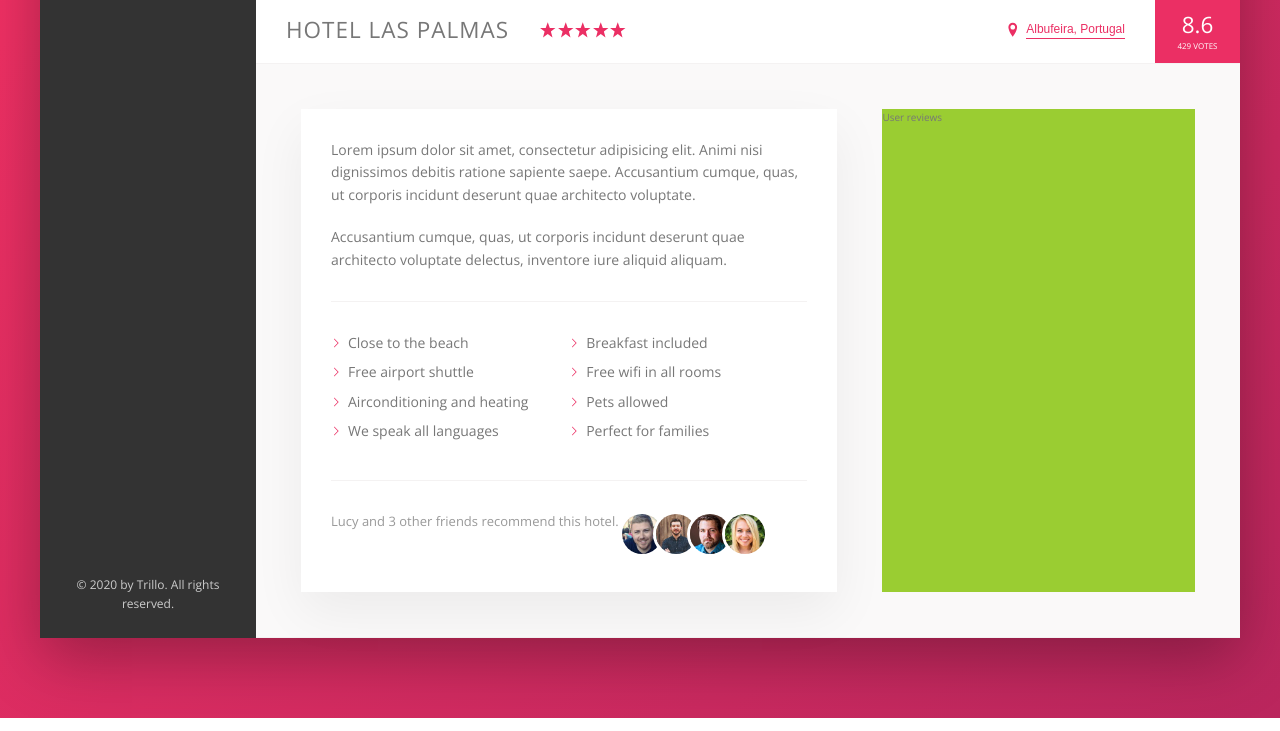
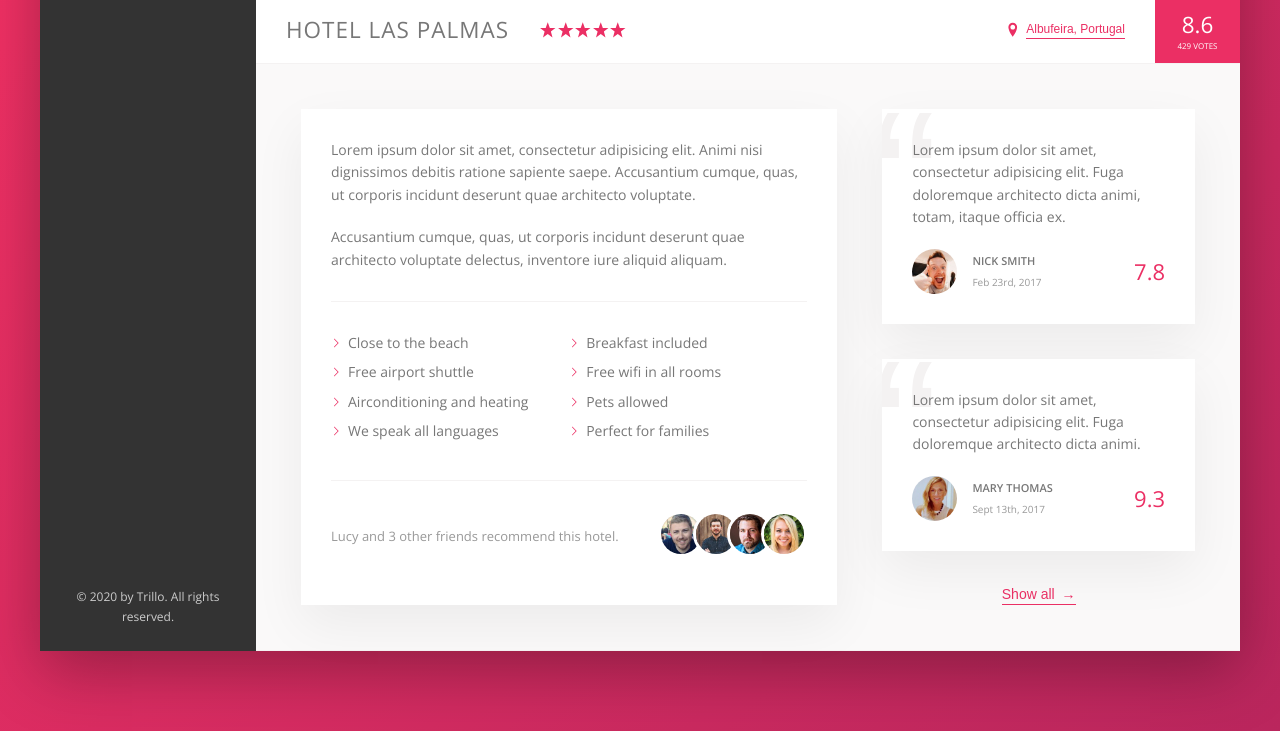
Before and after one commit to lidija-suster/Trillo, a website: page index.html in a window 1280 px wide. Shown: the part 538-1269 px from the top of the page. Drawn offline with nearby package versions, Linux system fonts and the light colour scheme.

Commit message:
Build the User Reviews Section

```diff
--- a/index.html
+++ b/index.html
@@ -167,7 +167,36 @@
                         </div>
                     </div>
                     <div class="user-reviews">
-                        User reviews
+                        <!-- Figure is not great only for images, but also for description of images and reviews -->
+                        <figure class="review">
+                            <blockquote class="review__text">
+                                Lorem ipsum dolor sit amet, consectetur adipisicing elit. Fuga doloremque architecto
+                                dicta animi, totam, itaque officia ex.
+                            </blockquote>
+                            <figcaption class="review__user">
+                                <img src="img/user-1.jpg" alt="User 1" class="review__photo">
+                                <div class="review__user-box">
+                                    <p class="review__user-name">Nick Smith</p>
+                                    <p class="review__user-date">Feb 23rd, 2017</p>
+                                </div>
+                                <div class="review__rating">7.8</div>
+                            </figcaption>
+                        </figure>
+                        <figure class="review">
+                            <blockquote class="review__text">
+                                Lorem ipsum dolor sit amet, consectetur adipisicing elit. Fuga doloremque architecto
+                                dicta animi.
+                            </blockquote>
+                            <figcaption class="review__user">
+                                <img src="img/user-2.jpg" alt="User 2" class="review__photo">
+                                <div class="review__user-box">
+                                    <p class="review__user-name">Mary Thomas</p>
+                                    <p class="review__user-date">Sept 13th, 2017</p>
+                                </div>
+                                <div class="review__rating">9.3</div>
+                            </figcaption>
+                        </figure>
+                        <button class="btn-inline">Show all <span>&rarr;</span></button>
                     </div>
                 </div>
             </main>
--- a/sass/_components.scss
+++ b/sass/_components.scss
@@ -285,9 +285,20 @@
     cursor: pointer;
     transition: all 0.2s;
 
+    // Show all button
+    & span {
+        margin-left: 3px;
+        transition: margin-left 0.2s;
+    }
+
     &:hover {
         // On hover, border color will also update with --color-grey-dark-1 because of currentColor
         color: var(--color-grey-dark-1);
+
+        // Move arrow on 'Show all' button when hover
+        span {
+            margin-left: 8px;
+        }
     }
 
     &:focus {
@@ -327,7 +338,6 @@
 }
 
 // LIST
-
 .list {
     list-style: none;
     margin: 3rem 0;
@@ -368,7 +378,6 @@
 }
 
 //RECOMMEND
-
 .recommend {
     font-size: 1.3rem;
     color: var(--color-grey-dark-3);
@@ -378,9 +387,6 @@
 
     &__count {
         margin-right: auto;
-    }
-
-    &__friends {
     }
 
     &__photo {
@@ -397,3 +403,69 @@
         }
     }
 }
+
+// REVIEWS
+.review {
+    background-color: #fff;
+    box-shadow: var(--shadow-light);
+    padding: 3rem;
+    margin-bottom: 3.5rem;
+    // In order to position the quotation mark
+    position: relative;
+    // Prevent the quotation mark from overflowing outside
+    overflow: hidden;
+
+    &__text {
+        margin-bottom: 2rem;
+        z-index: 10;
+        // Only for z-index to work
+        position: relative;
+    }
+
+    &__user {
+        display: flex;
+        align-items: center;
+    }
+
+    &__photo {
+        height: 4.5rem;
+        width: 4.5rem;
+        border-radius: 50%;
+        margin-right: 1.5rem;
+    }
+
+    &__user-box {
+        margin-right: auto;
+    }
+
+    &__user-name {
+        font-size: 1.1rem;
+        font-weight: 600;
+        text-transform: uppercase;
+        margin-bottom: 0.4rem;
+    }
+
+    &__user-date {
+        font-size: 1rem;
+        color: var(--color-grey-dark-3);
+    }
+
+    &__rating {
+        color: var(--color-primary);
+        font-size: 2.2rem;
+        font-weight: 300;
+    }
+
+    &::before {
+        // Code for quotation mark
+        content: "\201C";
+        position: absolute;
+        top: -2.75rem;
+        left: -1rem;
+        line-height: 1;
+        font-size: 20rem;
+        color: var(--color-grey-light-2);
+        font-family: sans-serif;
+        z-index: 1;
+    }
+}
--- a/sass/_layout.scss
+++ b/sass/_layout.scss
@@ -51,6 +51,8 @@
 }
 
 .detail {
+    // Both description and user-reviews will inherit this font-size
+    font-size: 1.4rem;
     display: flex;
     padding: 4.5rem;
     background-color: var(--color-grey-light-1);
@@ -68,7 +70,12 @@
 }
 
 .user-reviews {
-    background-color: yellowgreen;
     // Take remaining space from 60%
     flex: 1;
+
+    display: flex;
+    // Center 'Show all' button
+    flex-direction: column;
+    // Need to change to center, because default stretch is stretching the button's border-bottom all along the container
+    align-items: center;
 }
```
Also changed, not shown: css/style.css.
